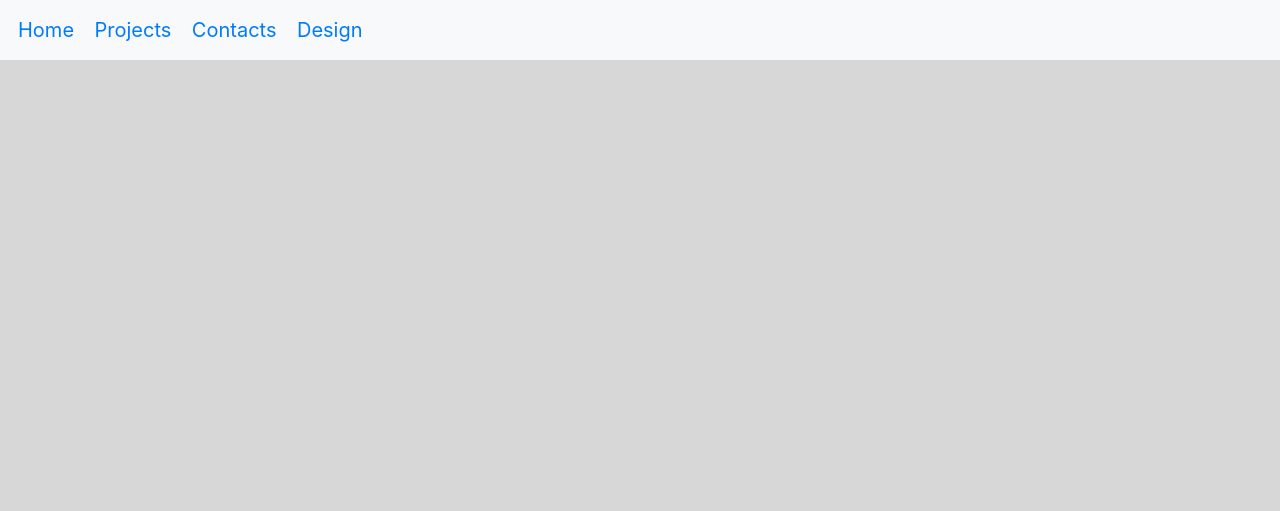
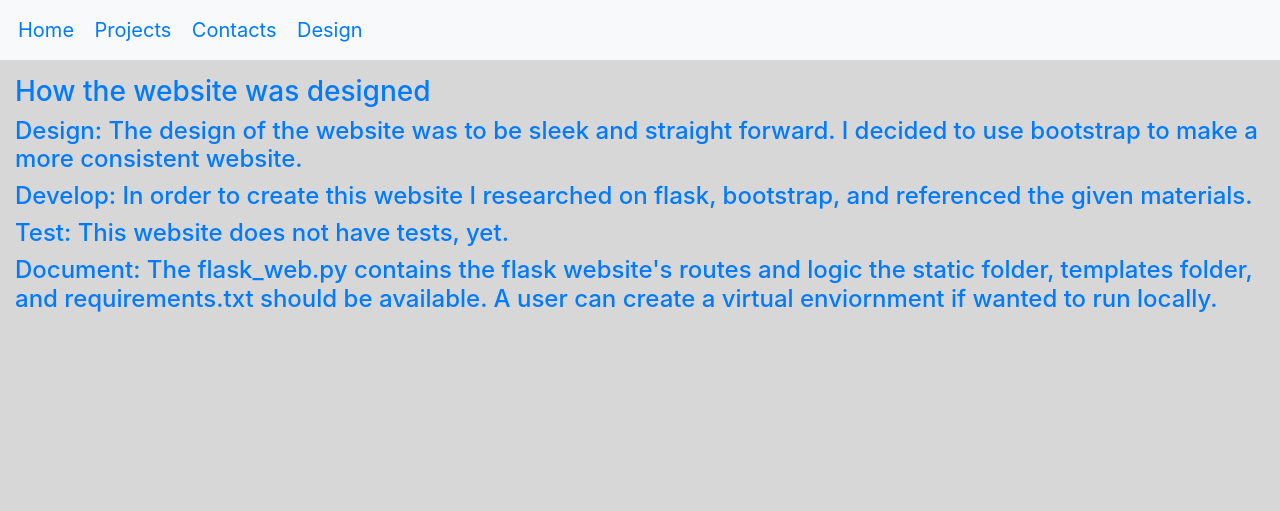
Before and after one commit to ahalex73/cis-226, a Flask app: page /design in a window 1280 px wide. Shown: the top 511 px of the page. Run offline with Flask 2, Linux system fonts and the light colour scheme.

Commit message:
Pushing to heroku.

```diff
--- a/flask_website/flask_web.py
+++ b/flask_website/flask_web.py
@@ -1,3 +1,13 @@
+# Alexander Holmes
+# CIS-226 Web programming - Flask
+# 10/5/22
+
+"""
+    This file contains the flask website's routes and logic
+    This file should come with a static folder, templates, requirements.txt,
+    and a user created virtual enviornment if wanted to run locally
+"""
+
 from flask import (
     Flask,
     render_template,
--- /dev/null
+++ b/flask_website/runtime.txt
@@ -0,0 +1 @@
+python-3.10.7
--- a/flask_website/templates/design.html
+++ b/flask_website/templates/design.html
@@ -5,5 +5,13 @@
     {% extends "base.html" %}
 
     {% block content %}
-
+    <div class="container-md float-left text-primary" style="margin:15px" >
+        <h3>How the website was designed</h3>
+        <h4>Design: The design of the website was to be sleek and straight forward. I decided to use bootstrap to make a more consistent website.</h4>
+        <h4>Develop: In order to create this website I researched on flask, bootstrap, and referenced the given materials.</h4>
+        <h4>Test: This website does not have tests, yet.</h4>
+        <h4>Document: The flask_web.py contains the flask website's routes and logic
+            the static folder, templates folder, and requirements.txt should be available.
+            A user can create a virtual enviornment if wanted to run locally.</h4>
+    </div>
     {% endblock content %}
```
Also changed, not shown: flask_website/requirements.txt (added, +8 -0 lines), 1 other file.
